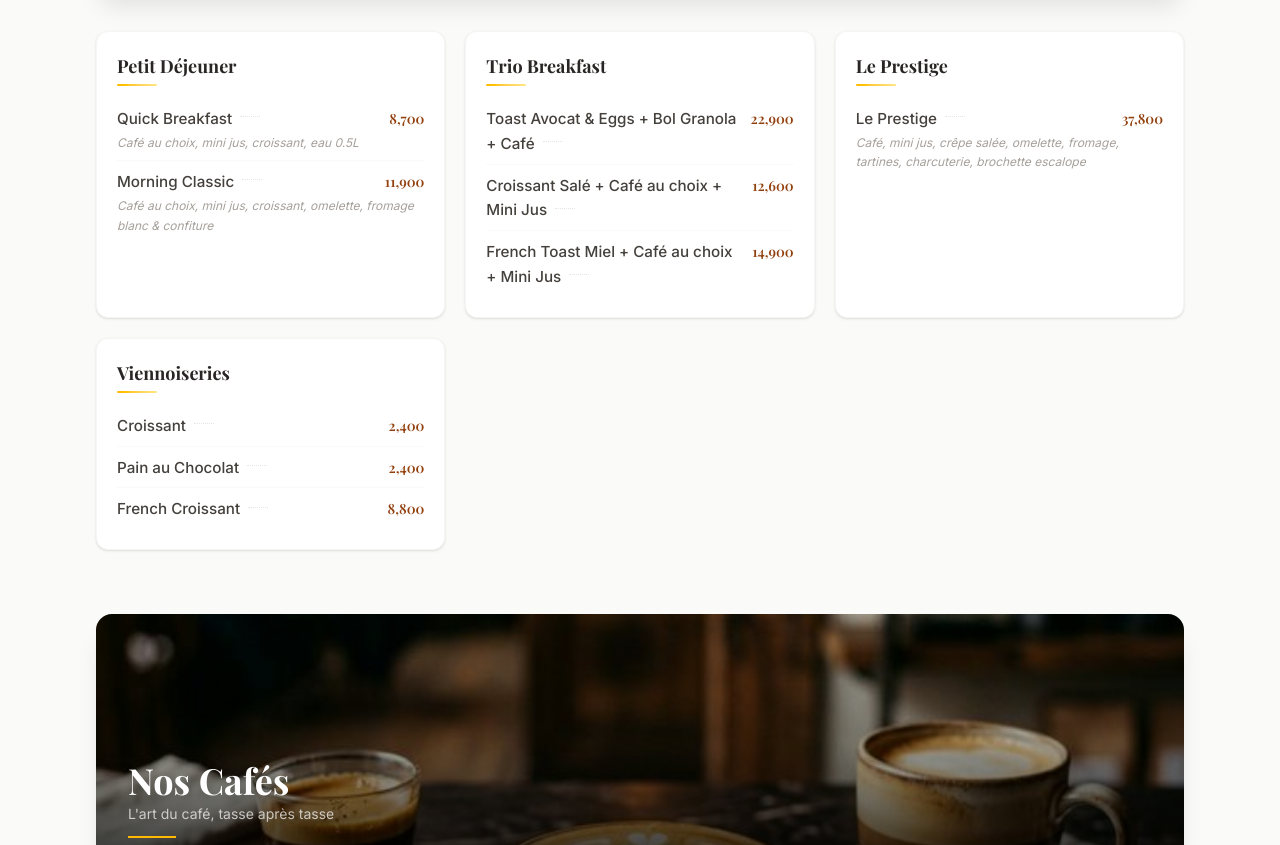
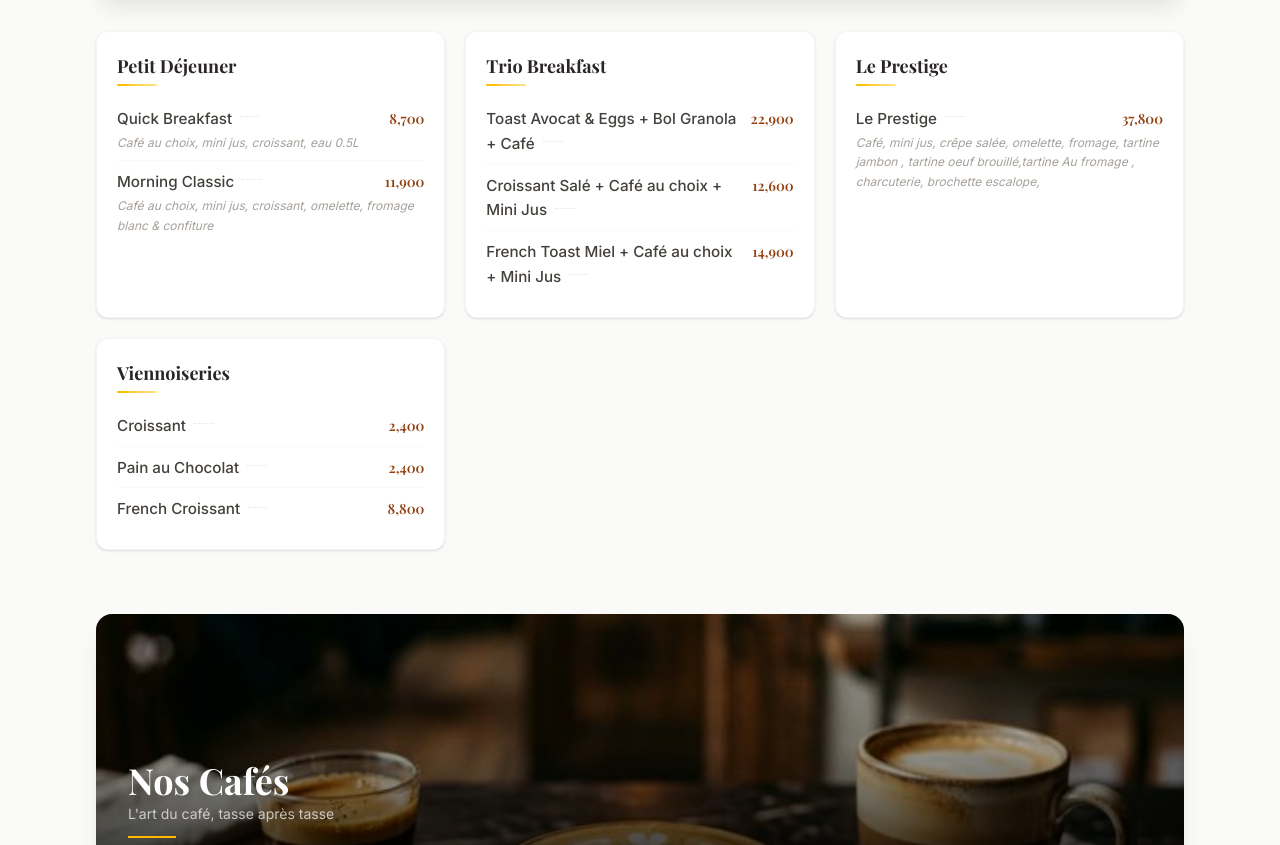
Before and after one commit to aminos14759/cafe, a React (Vite) app: page / in a window 1280 px wide. Shown: the part 1320-2165 px from the top of the page. Built offline with nearby package versions, Linux system fonts and the light colour scheme; a web font is replaced by a local one.

Commit message:
modification

```diff
--- a/src/App.jsx
+++ b/src/App.jsx
@@ -35,7 +35,7 @@ const menuSections = [
       {
         name: "Le Prestige",
         items: [
-          { name: "Le Prestige", desc: "Café, mini jus, crêpe salée, omelette, fromage, tartines, charcuterie, brochette escalope", price: "37,800" },
+          { name: "Le Prestige", desc: "Café, mini jus, crêpe salée, omelette, fromage, tartine jambon , tartine oeuf brouillé,tartine Au fromage , charcuterie, brochette escalope,", price: "37,800" },
         ],
       },
       {
@@ -219,6 +219,28 @@ const menuSections = [
     ],
   },
   {
+    title: "Sandwishes & Tacos",
+    subtitle: "Des sandwichs gourmands et généreux",
+    bannerImage: sandwichImg,
+    categories: [
+      {
+        name: "Sandwishes",
+        items: [
+          { name: "Crispy chiken", price: "14,200" },
+          { name: "Grillé chiken", price: "13,900" },
+          { name: "Tunisien", price: "11,900" },
+        ],
+      },
+      {
+        name: "Tacos",
+        items: [
+          { name: "Crispy", price: "15,6" },
+          { name: "Grillé", price: "14,8" },
+        ],
+      },
+    ],
+  },
+  {
     title: "Sucré & Gourmand",
     subtitle: "Pour les âmes gourmandes",
     bannerImage: sweetImg,
@@ -329,28 +351,6 @@ const menuSections = [
           { name: "Thon", price: "3,000" },
           { name: "Jambon", price: "3,000" },
           { name: "Fromage", price: "3,000" },
-        ],
-      },
-    ],
-  },
-  {
-    title: "Sandwishes & Tacos",
-    subtitle: "Des sandwichs gourmands et généreux",
-    bannerImage: sandwichImg,
-    categories: [
-      {
-        name: "Sandwishes",
-        items: [
-          { name: "Crispy chiken", price: "14,2" },
-          { name: "Grillé chiken", price: "13,9" },
-          { name: "Tunisien", price: "11,9" },
-        ],
-      },
-      {
-        name: "Tacos",
-        items: [
-          { name: "Crispy", price: "15,6" },
-          { name: "Grillé", price: "14,8" },
         ],
       },
     ],
```
